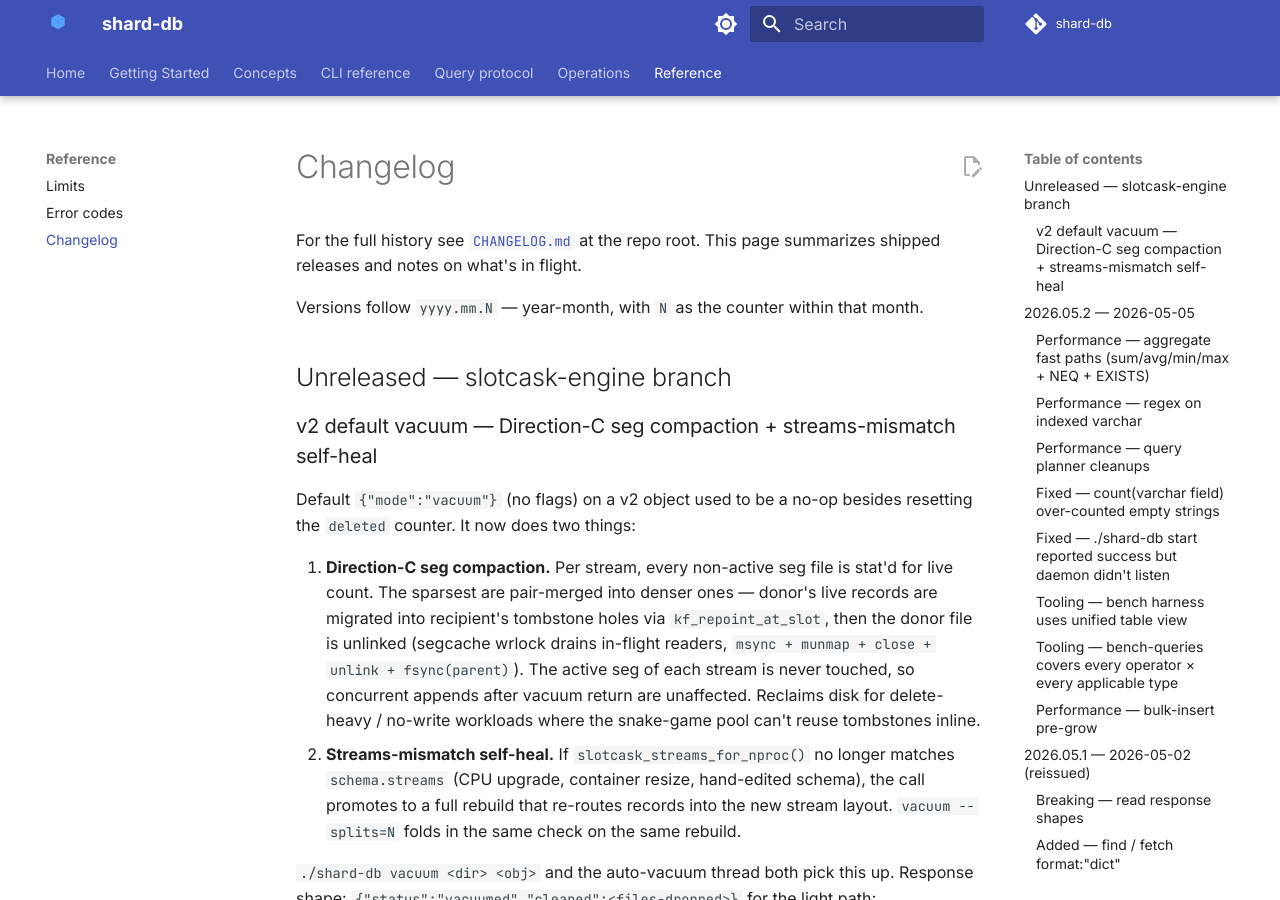
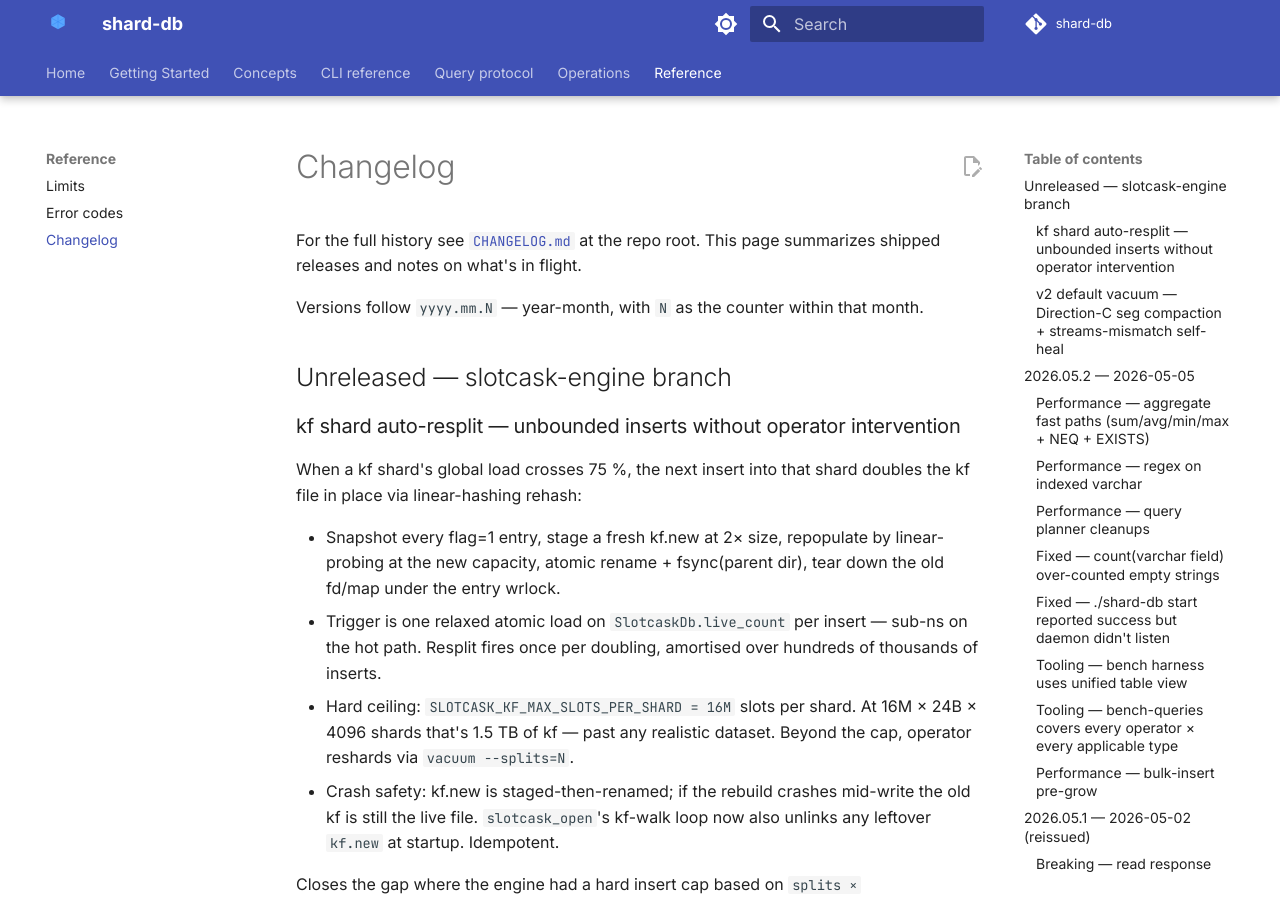
Before and after one commit to sayyiditow/shard-db, an MkDocs documentation site: the page built from docs/reference/changelog.md, in a window 1280 px wide and 900 px high. Built offline with MkDocs 1.6.1 and Material for MkDocs 9.7.7, drawn with Linux system fonts in a browser that asks for light colours; comment, search, counter and statistics services are not loaded; some of the changed text lies outside the part shown.

Commit message:
docs(slotcask): record kf auto-resplit in the unreleased changelog
Operators reading the changelog after the 2026.06 cut should know that
the previous hard insert ceiling (splits × slots_per_shard) is gone —
inserts past 75 % global load grow the kf in place instead.

Co-Authored-By: Claude Opus 4.7 (1M context) <noreply@anthropic.com>

```diff
--- a/docs/reference/changelog.md
+++ b/docs/reference/changelog.md
@@ -5,6 +5,17 @@ For the full history see [`CHANGELOG.md`](https://github.com/sayyiditow/shard-db
 Versions follow `yyyy.mm.N` — year-month, with `N` as the counter within that month.
 
 ## Unreleased — slotcask-engine branch
+
+### kf shard auto-resplit — unbounded inserts without operator intervention
+
+When a kf shard's global load crosses 75 %, the next insert into that shard doubles the kf file in place via linear-hashing rehash:
+
+- Snapshot every flag=1 entry, stage a fresh kf.new at 2× size, repopulate by linear-probing at the new capacity, atomic rename + fsync(parent dir), tear down the old fd/map under the entry wrlock.
+- Trigger is one relaxed atomic load on `SlotcaskDb.live_count` per insert — sub-ns on the hot path. Resplit fires once per doubling, amortised over hundreds of thousands of inserts.
+- Hard ceiling: `SLOTCASK_KF_MAX_SLOTS_PER_SHARD = 16M` slots per shard. At 16M × 24B × 4096 shards that's 1.5 TB of kf — past any realistic dataset. Beyond the cap, operator reshards via `vacuum --splits=N`.
+- Crash safety: kf.new is staged-then-renamed; if the rebuild crashes mid-write the old kf is still the live file. `slotcask_open`'s kf-walk loop now also unlinks any leftover `kf.new` at startup. Idempotent.
+
+Closes the gap where the engine had a hard insert cap based on `splits × slots_per_shard` (e.g. 8M at splits=8, 32M at splits=128) — inserts past that cap used to fail silently. They now grow the kf instead.
 
 ### v2 default vacuum — Direction-C seg compaction + streams-mismatch self-heal
 
```
